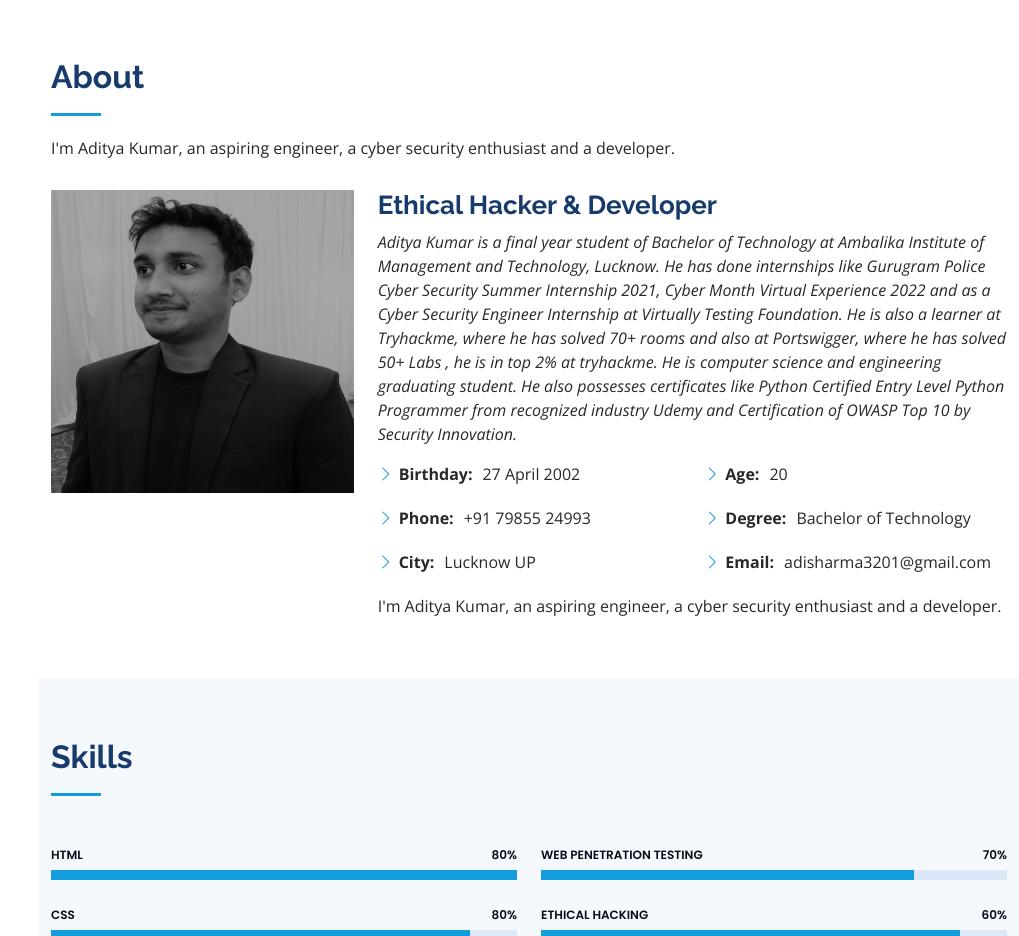
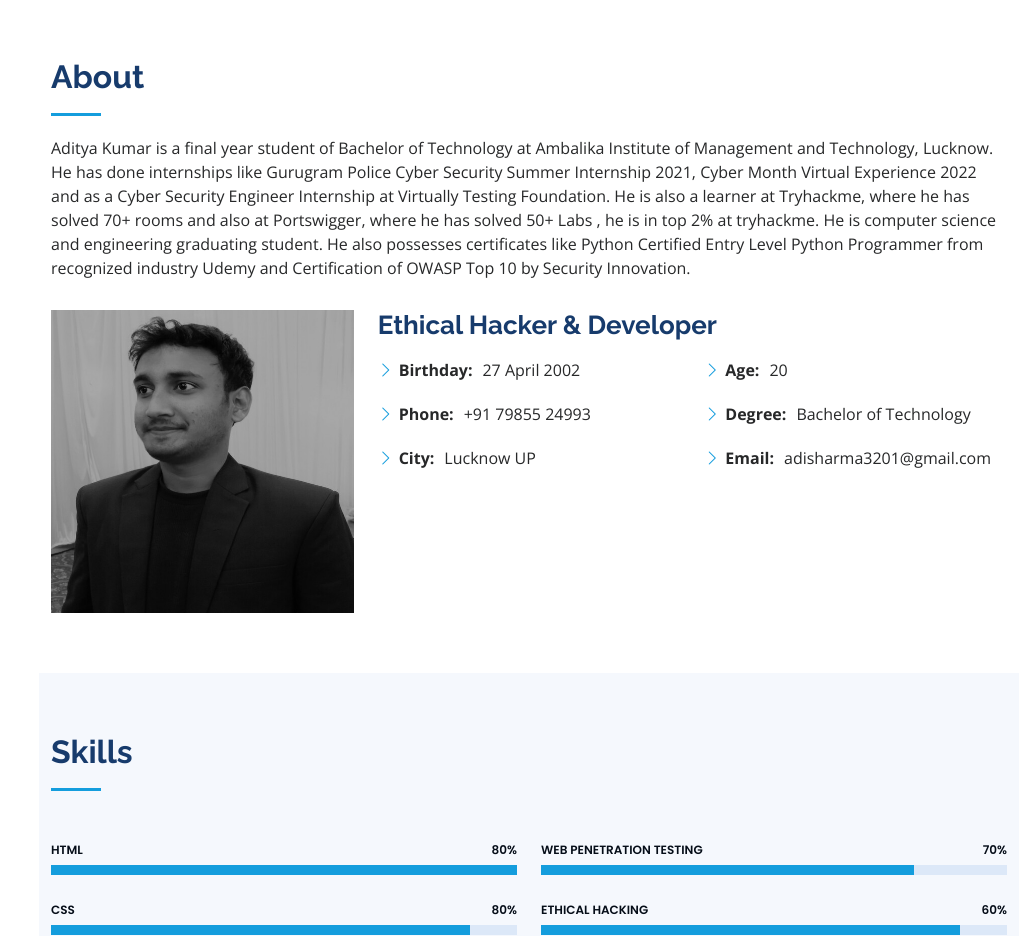
Before and after one commit to beingaksharma/portfolio, a plain HTML site: page index.html in a window 1280 px wide. Shown: the part 802-1738 px from the top of the page, without its empty margins (261-1280 px from the left). Drawn offline with nearby package versions, Linux system fonts and the light colour scheme.

Commit message:
Update index.html

```diff
--- a/index.html
+++ b/index.html
@@ -84,7 +84,7 @@
 
         <div class="section-title">
           <h2>About</h2>
-          <p>I'm Aditya Kumar, an aspiring engineer, a cyber security enthusiast and a developer.</p>
+          <p>Aditya Kumar is a final year student of Bachelor of Technology at Ambalika Institute of Management and Technology, Lucknow. He has done internships like Gurugram Police Cyber Security Summer Internship 2021, Cyber Month Virtual Experience 2022 and as a Cyber Security Engineer Internship at Virtually Testing Foundation. He is also a learner at Tryhackme, where he has solved 70+ rooms and also at Portswigger, where he has solved 50+ Labs , he is in top 2% at tryhackme. He is computer science and engineering graduating student. He also possesses certificates like Python Certified Entry Level Python Programmer from recognized industry Udemy and Certification of OWASP Top 10 by Security Innovation.</p>
         </div>
 
         <div class="row">
@@ -94,7 +94,6 @@
           <div class="col-lg-8 pt-4 pt-lg-0 content" data-aos="fade-left">
             <h3>Ethical Hacker &amp; Developer</h3>
             <p class="fst-italic">
-              Aditya Kumar is a final year student of Bachelor of Technology at Ambalika Institute of Management and Technology, Lucknow. He has done internships like Gurugram Police Cyber Security Summer Internship 2021, Cyber Month Virtual Experience 2022 and as a Cyber Security Engineer Internship at Virtually Testing Foundation. He is also a learner at Tryhackme, where he has solved 70+ rooms and also at Portswigger, where he has solved 50+ Labs , he is in top 2% at tryhackme. He is computer science and engineering graduating student. He also possesses certificates like Python Certified Entry Level Python Programmer from recognized industry Udemy and Certification of OWASP Top 10 by Security Innovation.
             </p>
             <div class="row">
               <div class="col-lg-6">
@@ -114,7 +113,7 @@
               </div>
             </div>
             <p>
-              I'm Aditya Kumar, an aspiring engineer, a cyber security enthusiast and a developer.
+
             </p>
           </div>
         </div>
```
